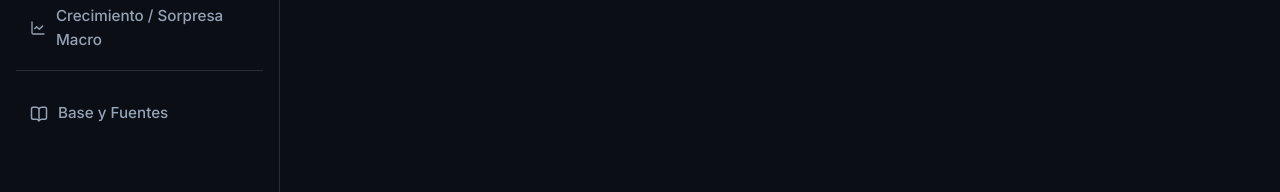
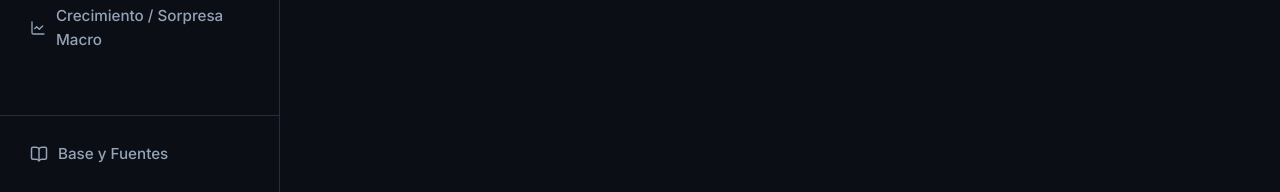
Before and after one commit to juaneloyg/radar-macro-inversiones, a React (Vite) app: page / in a window 1280 px wide. Shown: the part 608-800 px from the top of the page. Built offline with nearby package versions, Linux system fonts and the light colour scheme; no server answers; the database is empty.

Commit message:
fix: asegurar visibilidad de Base y Fuentes con footer fijo en sidebar

```diff
--- a/src/components/Layout.jsx
+++ b/src/components/Layout.jsx
@@ -79,8 +79,9 @@ export default function Layout() {
               {ind.name}
             </NavLink>
           ))}
+        </nav>
 
-          <div style={{ marginTop: 'auto', paddingTop: '20px', borderTop: '1px solid var(--border-color)' }}>
+        <div className="sidebar-footer">
           <NavLink
             to="/base"
             className={({ isActive }) => isActive ? "nav-item active" : "nav-item"}
@@ -89,7 +90,6 @@ export default function Layout() {
             Base y Fuentes
           </NavLink>
         </div>
-        </nav>
       </aside>
 
       <main className="main-content">
--- a/src/index.css
+++ b/src/index.css
@@ -146,10 +146,18 @@ a {
 }
 
 .sidebar-nav {
-  padding: 0 16px 24px 16px;
+  padding: 0 16px 16px 16px;
   display: flex;
   flex-direction: column;
   gap: 8px;
+  flex: 1;
+  overflow-y: auto;
+}
+
+.sidebar-footer {
+  padding: 16px;
+  border-top: 1px solid var(--border-color);
+  margin-top: auto;
 }
 
 .nav-item {
```
Lines whose indentation alone changed are shown as unchanged.
